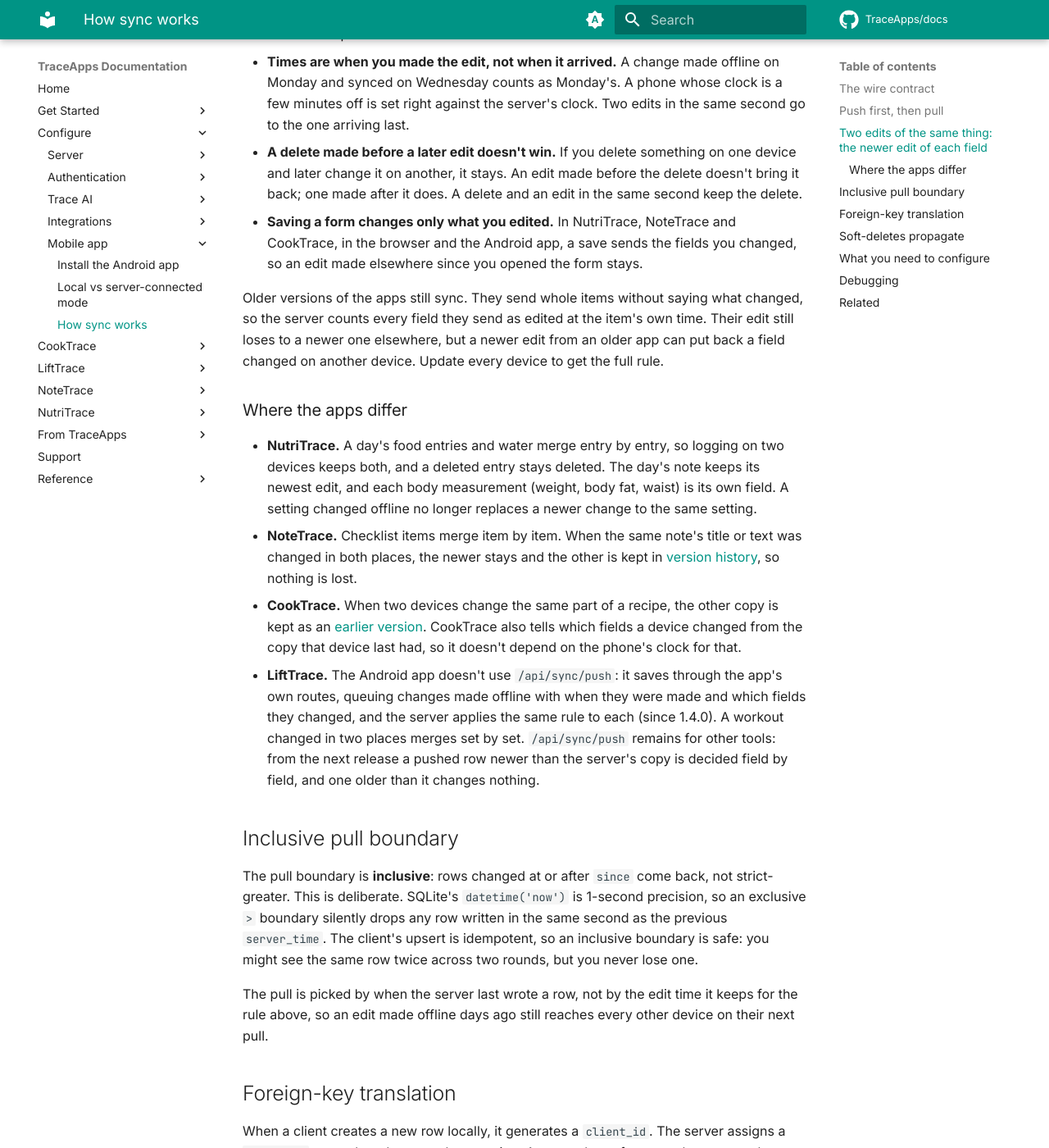
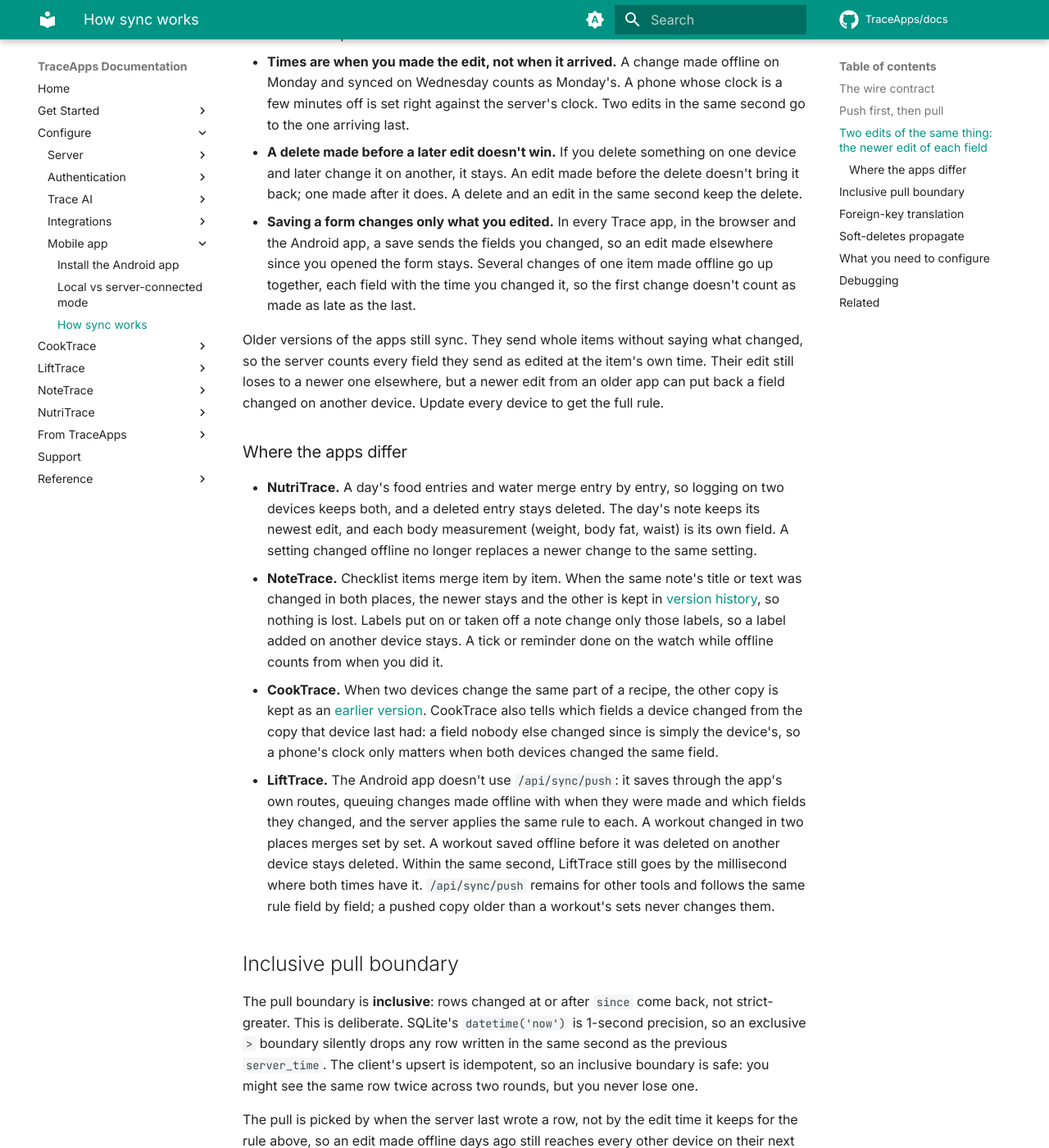
Before and after one commit to TraceApps/docs, an MkDocs documentation site: the page built from docs/mobile/sync.md, in a window 1280 px wide and 1400 px high, scrolled down 1348 px. Shown: the whole window at 82% size. Built offline with MkDocs 1.6.1 and Material for MkDocs 9.7.7, drawn with Linux system fonts in a browser that asks for light colours; comment, search, counter and statistics services are not loaded.

Commit message:
How sync works: LiftTrace and CookTrace on the same rule, watch ticks, labels

```diff
--- a/docs/mobile/sync.md
+++ b/docs/mobile/sync.md
@@ -25,16 +25,16 @@ When the same item is changed in two places before they sync (the phone offline
 - **Fields that belong together stay together.** Where fields only make sense side by side, they count as one: a quantity and its unit, a food's nutrients and its serving size, a reminder's time, repeat and time zone. The newer edit brings the whole group, so you never end up with one device's amount and the other's unit.
 - **Times are when you made the edit, not when it arrived.** A change made offline on Monday and synced on Wednesday counts as Monday's. A phone whose clock is a few minutes off is set right against the server's clock. Two edits in the same second go to the one arriving last.
 - **A delete made before a later edit doesn't win.** If you delete something on one device and later change it on another, it stays. An edit made before the delete doesn't bring it back; one made after it does. A delete and an edit in the same second keep the delete.
-- **Saving a form changes only what you edited.** In NutriTrace, NoteTrace and CookTrace, in the browser and the Android app, a save sends the fields you changed, so an edit made elsewhere since you opened the form stays.
+- **Saving a form changes only what you edited.** In every Trace app, in the browser and the Android app, a save sends the fields you changed, so an edit made elsewhere since you opened the form stays. Several changes of one item made offline go up together, each field with the time you changed it, so the first change doesn't count as made as late as the last.
 
 Older versions of the apps still sync. They send whole items without saying what changed, so the server counts every field they send as edited at the item's own time. Their edit still loses to a newer one elsewhere, but a newer edit from an older app can put back a field changed on another device. Update every device to get the full rule.
 
 ### Where the apps differ
 
 - **NutriTrace.** A day's food entries and water merge entry by entry, so logging on two devices keeps both, and a deleted entry stays deleted. The day's note keeps its newest edit, and each body measurement (weight, body fat, waist) is its own field. A setting changed offline no longer replaces a newer change to the same setting.
-- **NoteTrace.** Checklist items merge item by item. When the same note's title or text was changed in both places, the newer stays and the other is kept in [version history](../notetrace/features.md#history), so nothing is lost.
-- **CookTrace.** When two devices change the same part of a recipe, the other copy is kept as an [earlier version](../cooktrace/recipes.md#history). CookTrace also tells which fields a device changed from the copy that device last had, so it doesn't depend on the phone's clock for that.
-- **LiftTrace.** The Android app doesn't use `/api/sync/push`: it saves through the app's own routes, queuing changes made offline with when they were made and which fields they changed, and the server applies the same rule to each (since 1.4.0). A workout changed in two places merges set by set. `/api/sync/push` remains for other tools: from the next release a pushed row newer than the server's copy is decided field by field, and one older than it changes nothing.
+- **NoteTrace.** Checklist items merge item by item. When the same note's title or text was changed in both places, the newer stays and the other is kept in [version history](../notetrace/features.md#history), so nothing is lost. Labels put on or taken off a note change only those labels, so a label added on another device stays. A tick or reminder done on the watch while offline counts from when you did it.
+- **CookTrace.** When two devices change the same part of a recipe, the other copy is kept as an [earlier version](../cooktrace/recipes.md#history). CookTrace also tells which fields a device changed from the copy that device last had: a field nobody else changed since is simply the device's, so a phone's clock only matters when both devices changed the same field.
+- **LiftTrace.** The Android app doesn't use `/api/sync/push`: it saves through the app's own routes, queuing changes made offline with when they were made and which fields they changed, and the server applies the same rule to each. A workout changed in two places merges set by set. A workout saved offline before it was deleted on another device stays deleted. Within the same second, LiftTrace still goes by the millisecond where both times have it. `/api/sync/push` remains for other tools and follows the same rule field by field; a pushed copy older than a workout's sets never changes them.
 
 ## Inclusive pull boundary
 
```
Also changed, not shown: docs/lifttrace/features.md (+1 -1 lines), docs/notetrace/wear.md (+1 -1 lines).
